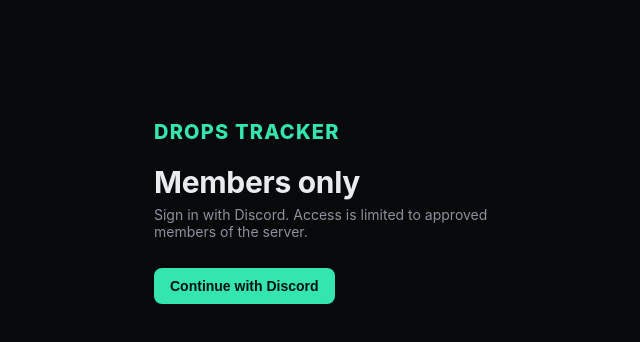
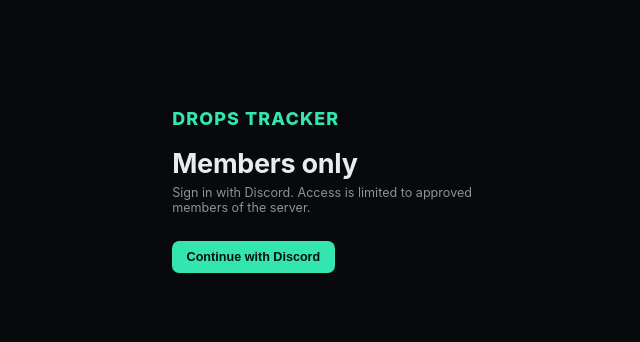
Before and after one commit to LoganT97/Drops-Tracker, a Next.js app: page /login in a window 1280 px wide. Shown: the top 342 px of the page, without its empty margins (304-944 px from the left). Built offline with nearby package versions, Linux system fonts and the light colour scheme; no server answers.

Commit message:
Adjust dashboard scale and table height

```diff
--- a/src/app/globals.css
+++ b/src/app/globals.css
@@ -26,6 +26,11 @@
   color: var(--text);
   font-family: var(--sans);
   -webkit-font-smoothing: antialiased;
+}
+
+/* Match a 90% browser zoom on desktop without shrinking the mobile layout. */
+@media (min-width: 900px) {
+  body { zoom: 0.9; }
 }
 
 a { color: inherit; text-decoration: none; }
@@ -472,7 +477,8 @@
 }
 
 .sku-table-panel {
-  max-height: 1166px;
+  /* Header plus roughly nine standard SKU rows. */
+  max-height: 700px;
   overflow: auto;
   scrollbar-width: thin;
   scrollbar-color: #3a414b transparent;
```
